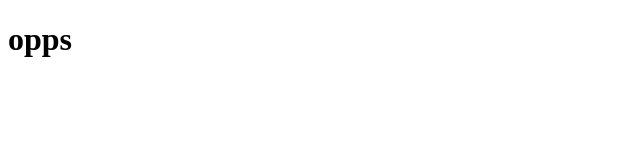
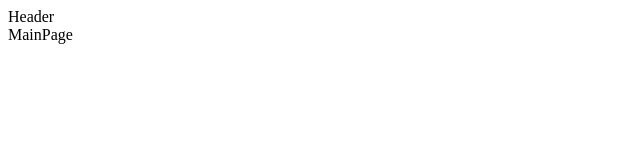
Before and after one commit to Kornull/product-list-page-test, a React (Vite) app in the folder product-list/: page / in a window 1280 px wide. Shown: the top 160 px of the page, without its empty margins (0-640 px from the left). Built offline with nearby package versions, Linux system fonts and the light colour scheme.

Commit message:
add start page settings

```diff
--- a/product-list/src/App.tsx
+++ b/product-list/src/App.tsx
@@ -1,8 +1,26 @@
+import { Route, Routes } from 'react-router';
+
+import { MainPage } from './pages/Main';
+import { Layout } from './components/Layout';
+import { NotFoundPage } from './pages/NotFOund';
+
 function App() {
   return (
-    <h1>opps
-
-    </h1>
+    <Routes>
+      <Route
+        path="/"
+        element={<Layout />}
+      >
+        <Route
+          index
+          element={<MainPage />}
+        />
+        <Route
+          path="*"
+          element={<NotFoundPage />}
+        />
+      </Route>
+    </Routes>
   );
 }
 
--- /dev/null
+++ b/product-list/src/components/Header/Header.tsx
@@ -0,0 +1,3 @@
+export const Header = () => {
+  return <div>Header</div>;
+};
--- /dev/null
+++ b/product-list/src/components/Header/index.ts
@@ -0,0 +1 @@
+export * from './Header.tsx';
--- /dev/null
+++ b/product-list/src/components/Layout/Layout.tsx
@@ -0,0 +1,14 @@
+import { Outlet } from 'react-router';
+
+import { Header } from '../Header';
+
+export const Layout = () => {
+  return (
+    <>
+      <Header />
+      <main>
+        <Outlet />
+      </main>
+    </>
+  );
+};
--- /dev/null
+++ b/product-list/src/components/Layout/index.ts
@@ -0,0 +1 @@
+export * from './Layout.tsx';
--- a/product-list/src/main.tsx
+++ b/product-list/src/main.tsx
@@ -1,10 +1,14 @@
 import React from 'react';
 import ReactDOM from 'react-dom/client';
+
+import { BrowserRouter } from 'react-router-dom';
 
 import App from './App.tsx';
 
 ReactDOM.createRoot(document.getElementById('root') as HTMLElement).render(
   <React.StrictMode>
-    <App />
+    <BrowserRouter>
+      <App />
+    </BrowserRouter>
   </React.StrictMode>,
 );
--- /dev/null
+++ b/product-list/src/pages/Main/MainPage.tsx
@@ -0,0 +1,3 @@
+export const MainPage = () => {
+  return <div>MainPage</div>;
+};
--- /dev/null
+++ b/product-list/src/pages/Main/index.ts
@@ -0,0 +1 @@
+export * from './MainPage';
--- /dev/null
+++ b/product-list/src/pages/NotFOund/NotFoundPage.tsx
@@ -0,0 +1,3 @@
+export const NotFoundPage = () => {
+  return <div>NotFoundPage</div>;
+};
--- /dev/null
+++ b/product-list/src/pages/NotFOund/index.ts
@@ -0,0 +1 @@
+export * from './NotFoundPage';
```
